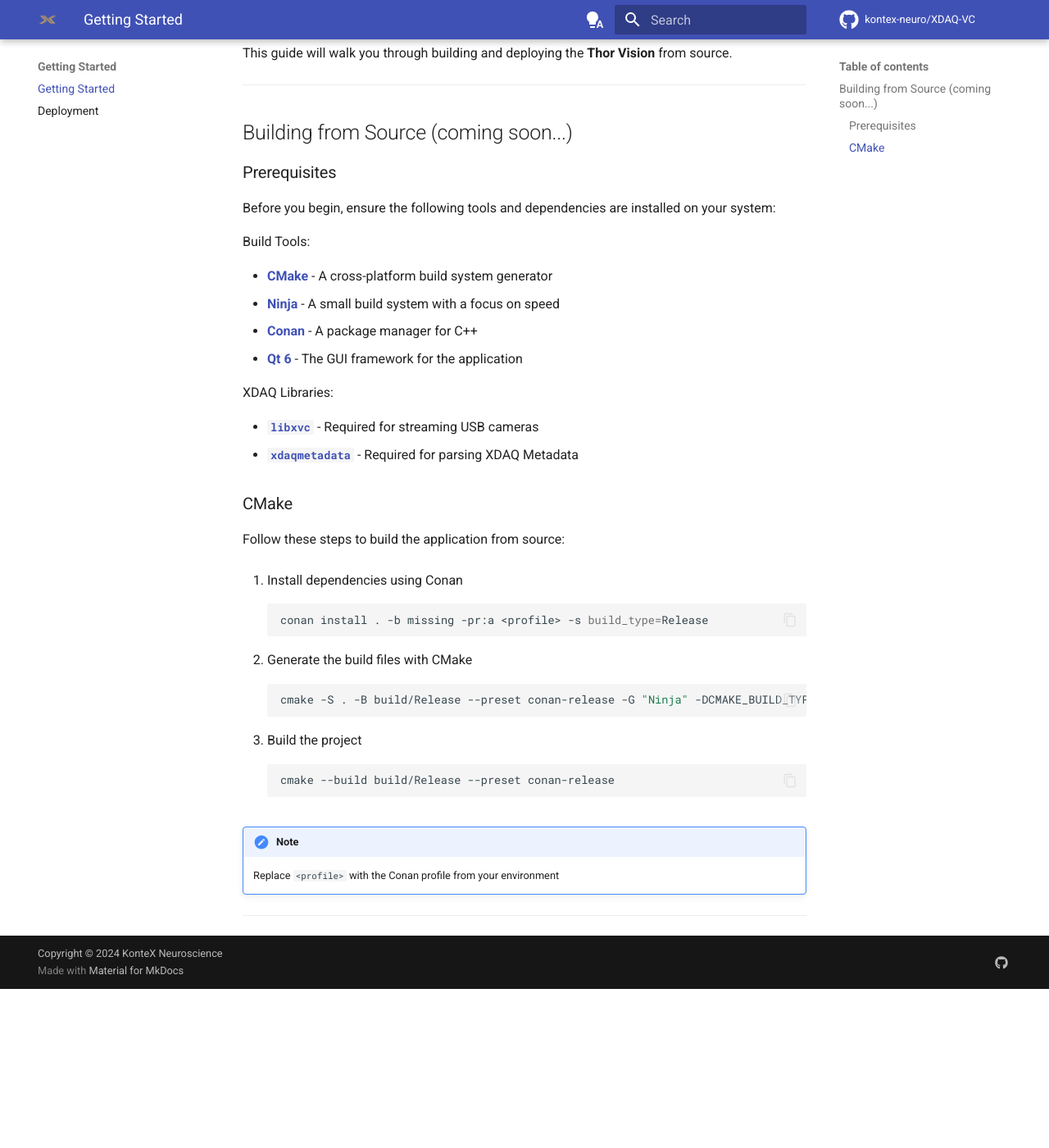
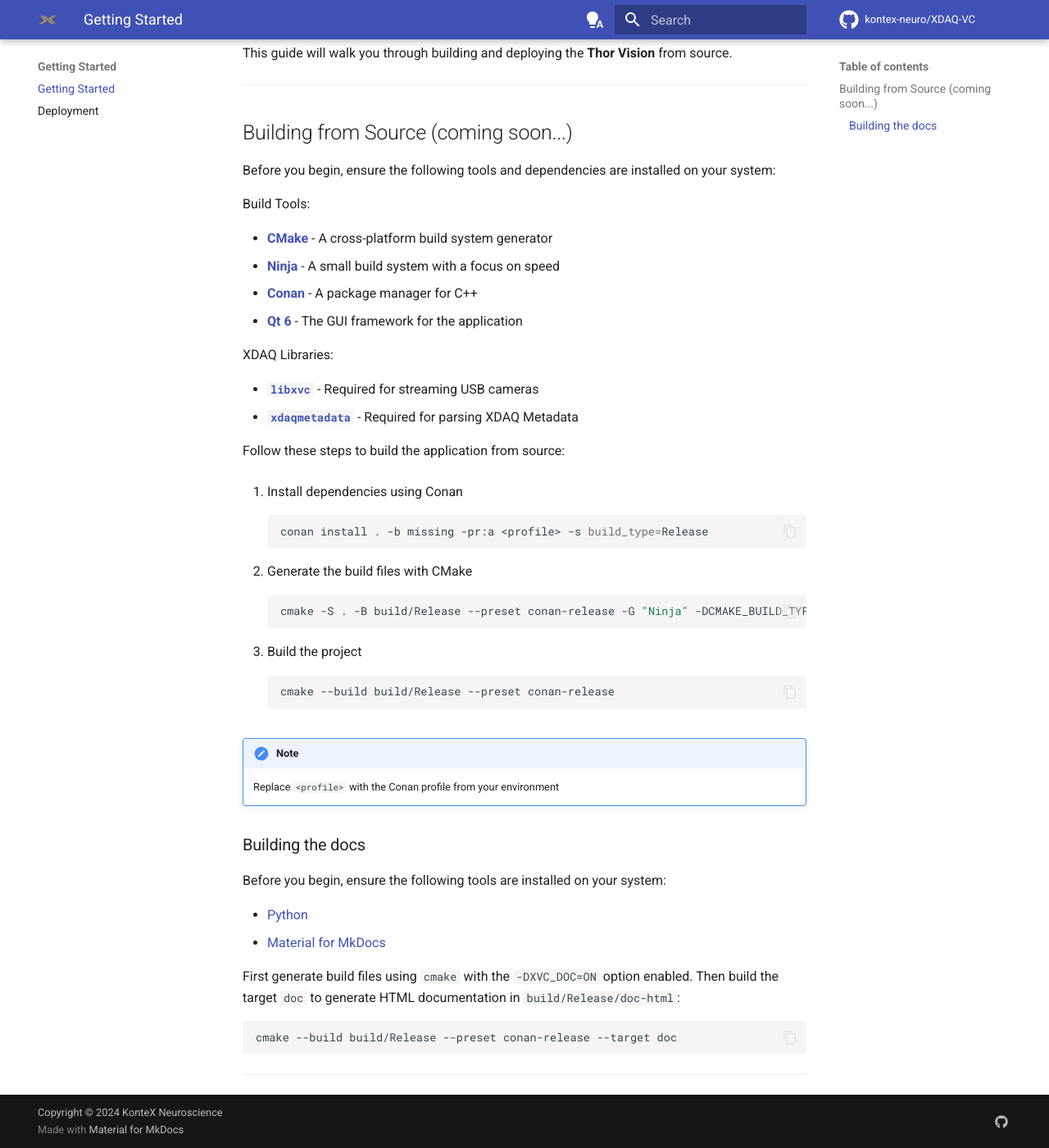
Before and after one commit to kontex-neuro/ThorVision, an MkDocs documentation site: the page built from docs/docs/getting-started.md, in a window 1280 px wide and 1400 px high, scrolled down 217 px. Shown: the whole window at 82% size. Built offline with MkDocs 1.6.1 and Material for MkDocs 9.7.7, drawn with Linux system fonts in a browser that asks for light colours; comment, search, counter and statistics services are not loaded; before the commit the page ends 1423 px from its top, so only the background shows below that.

Commit message:
Add document on how to build the docs
Former-commit-id: a64aee77d6f93adb752ad9f03b2aa7d7df8953aa

````diff
--- a/docs/docs/getting-started.md
+++ b/docs/docs/getting-started.md
@@ -7,8 +7,6 @@ This guide will walk you through building and deploying the **Thor Vision** from
 ---
 
 ## Building from Source (coming soon...)
-
-### Prerequisites
 
 Before you begin, ensure the following tools and dependencies are installed on your system:
 
@@ -47,4 +43,17 @@ cmake --build build/Release --preset conan-release
 Replace `<profile>` with the Conan profile from your environment
 ///
 
+### Building the docs
+
+Before you begin, ensure the following tools are installed on your system:
+
+- [Python](https://www.python.org/)
+- [Material for MkDocs](https://squidfunk.github.io/mkdocs-material/)
+
+First generate build files using `cmake` with the `-DXVC_DOC=ON` option enabled. Then build the target `doc` to generate HTML documentation in `build/Release/doc-html`:
+
+```bash
+cmake --build build/Release --preset conan-release --target doc
+```
+
 ---
````
Also changed, not shown: other parts of docs/docs/getting-started.md (+0 -2 lines), CMakeLists.txt (+0 -7 lines), README.md.
